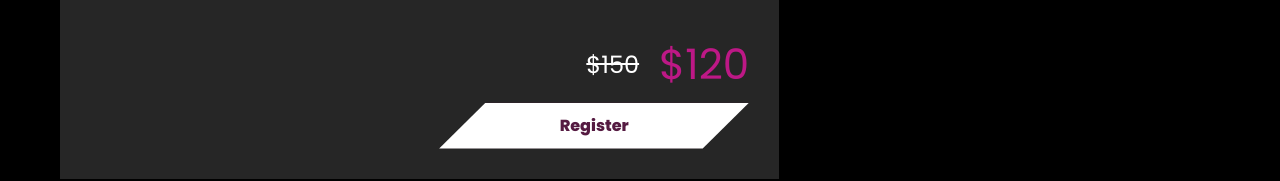
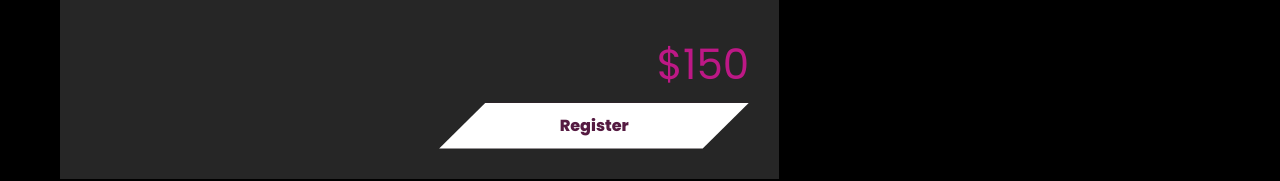
Before and after one commit to vldmrlu/yvl, a website: page index.html in a window 1280 px wide. Shown: the part 2948-3129 px from the top of the page. Drawn offline with nearby package versions, Linux system fonts and the light colour scheme.

Commit message:
Change price

```diff
--- a/index.html
+++ b/index.html
@@ -104,8 +104,7 @@
                             </ul>
                             <div class="note-footer">
                                 <div class="price">
-                                    <p>$150</p>
-                                    <span>$120</span>
+                                    <span>$150</span>
                                 </div>
                                 <a href="https://www.paypal.com/donate/?business=JD6ABF5G3KQ5S&no_recurring=0&currency_code=USD" class="btn" target="_blank">Register</a>
                             </div>
```
